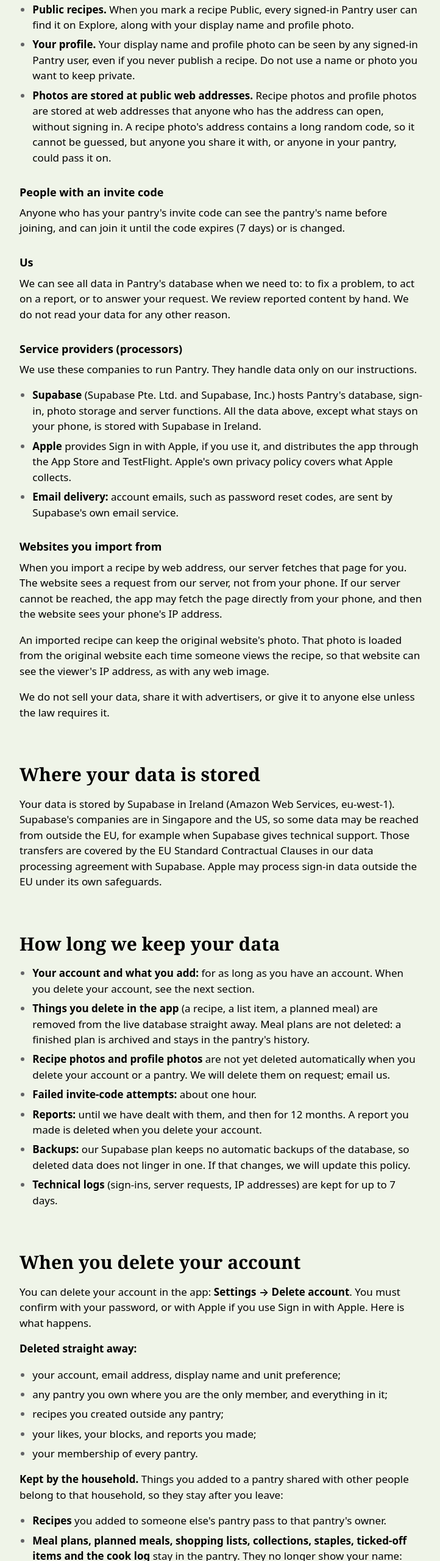
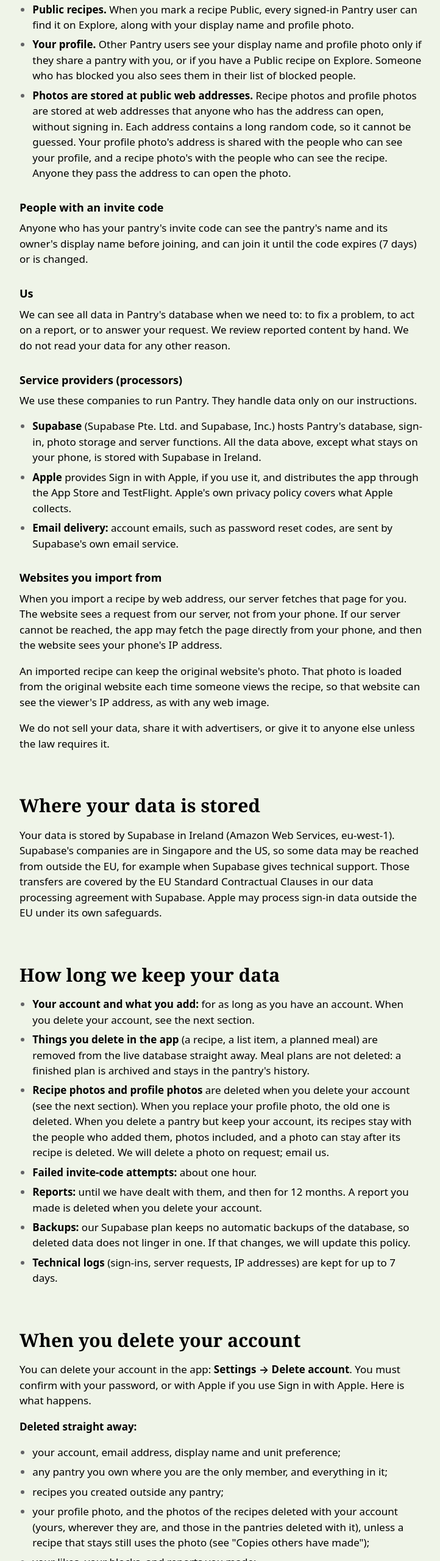
Before and after one commit to darrensill1304/pantry-website, a plain HTML site: page privacy/index.html in a window 1280 px wide. Shown: the part 3994-6554 px from the top of the page at 61% size, without its empty margins (340-1062 px from the left). Drawn offline with Linux system fonts and the light colour scheme.

Commit message:
feat(privacy): rebuild the policy from the app repo after the privacy fixes

```diff
--- a/privacy/index.html
+++ b/privacy/index.html
@@ -177,11 +177,11 @@
 <h3 id="everyone-who-uses-pantry">Everyone who uses Pantry</h3>
 <ul>
 <li><strong>Public recipes.</strong> When you mark a recipe Public, every signed-in Pantry user can find it on Explore, along with your display name and profile photo.</li>
-<li><strong>Your profile.</strong> Your display name and profile photo can be seen by any signed-in Pantry user, even if you never publish a recipe. Do not use a name or photo you want to keep private.</li>
-<li><strong>Photos are stored at public web addresses.</strong> Recipe photos and profile photos are stored at web addresses that anyone who has the address can open, without signing in. A recipe photo's address contains a long random code, so it cannot be guessed, but anyone you share it with, or anyone in your pantry, could pass it on.</li>
+<li><strong>Your profile.</strong> Other Pantry users see your display name and profile photo only if they share a pantry with you, or if you have a Public recipe on Explore. Someone who has blocked you also sees them in their list of blocked people.</li>
+<li><strong>Photos are stored at public web addresses.</strong> Recipe photos and profile photos are stored at web addresses that anyone who has the address can open, without signing in. Each address contains a long random code, so it cannot be guessed. Your profile photo's address is shared with the people who can see your profile, and a recipe photo's with the people who can see the recipe. Anyone they pass the address to can open the photo.</li>
 </ul>
 <h3 id="people-with-an-invite-code">People with an invite code</h3>
-<p>Anyone who has your pantry's invite code can see the pantry's name before joining, and can join it until the code expires (7 days) or is changed.</p>
+<p>Anyone who has your pantry's invite code can see the pantry's name and its owner's display name before joining, and can join it until the code expires (7 days) or is changed.</p>
 <h3 id="us">Us</h3>
 <p>We can see all data in Pantry's database when we need to: to fix a problem, to act on a report, or to answer your request. We review reported content by hand. We do not read your data for any other reason.</p>
 <h3 id="service-providers-processors">Service providers (processors)</h3>
@@ -201,7 +201,7 @@
 <ul>
 <li><strong>Your account and what you add:</strong> for as long as you have an account. When you delete your account, see the next section.</li>
 <li><strong>Things you delete in the app</strong> (a recipe, a list item, a planned meal) are removed from the live database straight away. Meal plans are not deleted: a finished plan is archived and stays in the pantry's history.</li>
-<li><strong>Recipe photos and profile photos</strong> are not yet deleted automatically when you delete your account or a pantry. We will delete them on request; email us.</li>
+<li><strong>Recipe photos and profile photos</strong> are deleted when you delete your account (see the next section). When you replace your profile photo, the old one is deleted. When you delete a pantry but keep your account, its recipes stay with the people who added them, photos included, and a photo can stay after its recipe is deleted. We will delete a photo on request; email us.</li>
 <li><strong>Failed invite-code attempts:</strong> about one hour.</li>
 <li><strong>Reports:</strong> until we have dealt with them, and then for 12 months. A report you made is deleted when you delete your account.</li>
 <li><strong>Backups:</strong> our Supabase plan keeps no automatic backups of the database, so deleted data does not linger in one. If that changes, we will update this policy.</li>
@@ -214,18 +214,18 @@
 <li>your account, email address, display name and unit preference;</li>
 <li>any pantry you own where you are the only member, and everything in it;</li>
 <li>recipes you created outside any pantry;</li>
+<li>your profile photo, and the photos of the recipes deleted with your account (yours, wherever they are, and those in the pantries deleted with it), unless a recipe that stays still uses the photo (see "Copies others have made");</li>
 <li>your likes, your blocks, and reports you made;</li>
 <li>your membership of every pantry.</li>
 </ul>
 <p><strong>Kept by the household.</strong> Things you added to a pantry shared with other people belong to that household, so they stay after you leave:</p>
 <ul>
-<li><strong>Recipes</strong> you added to someone else's pantry pass to that pantry's owner.</li>
+<li><strong>Recipes</strong> you added to someone else's pantry pass to that pantry's owner, with their photos.</li>
 <li><strong>Meal plans, planned meals, shopping lists, collections, staples, ticked-off items and the cook log</strong> stay in the pantry. They no longer show your name: they show no author.</li>
 <li><strong>Your cook log notes and ratings stay</strong> in the household's cook log, without your name. Any remaining member can then edit or delete them. If you want them gone, delete them before you delete your account.</li>
 </ul>
 <p><strong>Before you can delete your account:</strong> if you own a pantry that other people still use, you must first hand it to another member or delete it. This stops a household losing its data.</p>
-<p><strong>Copies others have made:</strong> if you made a recipe Public and another person liked it, deleting the recipe (or your account) leaves that person with a private copy of it.</p>
-<p><strong>Not yet deleted automatically:</strong> your profile photo and recipe photos stay at their web addresses until we remove them. Email us and we will.</p>
+<p><strong>Copies others have made:</strong> if you made a recipe Public and another person liked it, deleting the recipe (or your account) leaves that person with a private copy of it, photo included.</p>
 <h2 id="your-rights">Your rights</h2>
 <p>Under GDPR you have the right to:</p>
 <ul>
```
